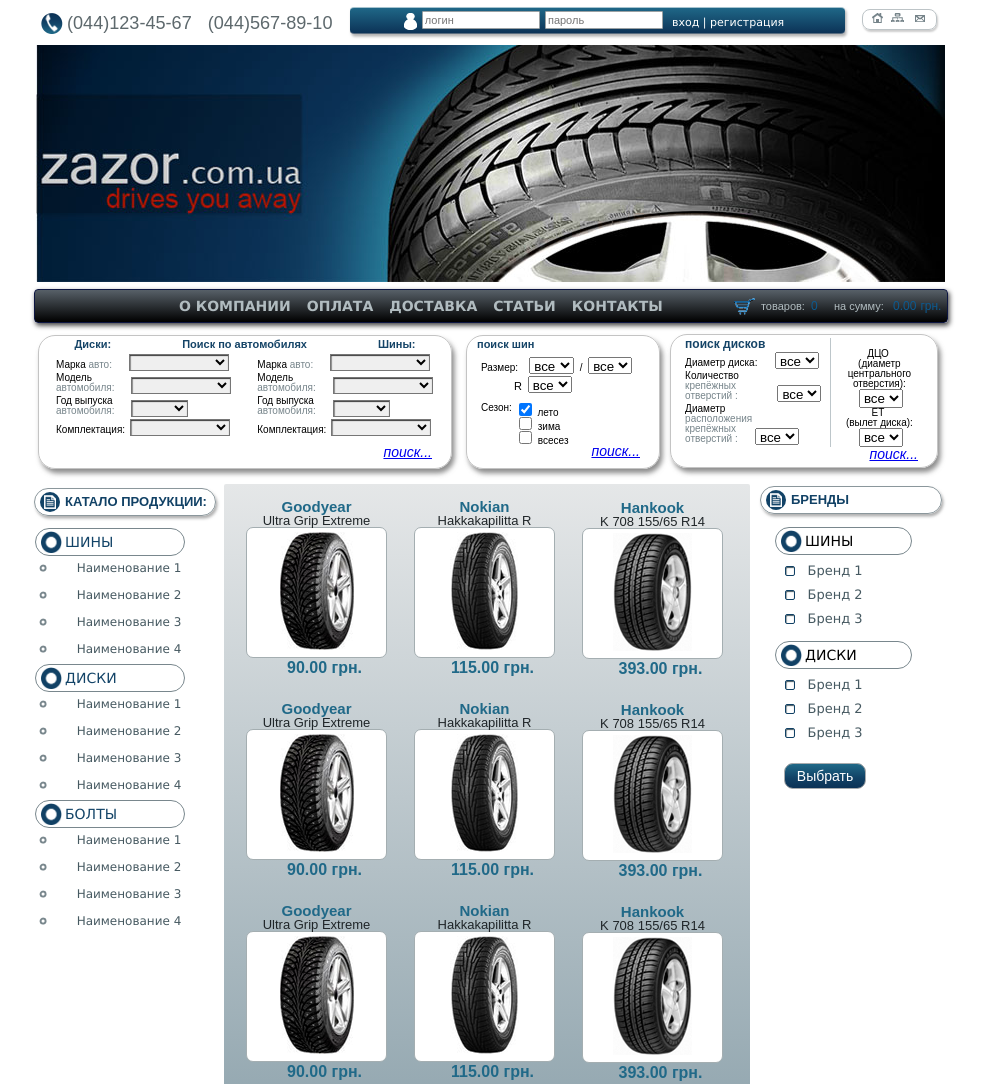
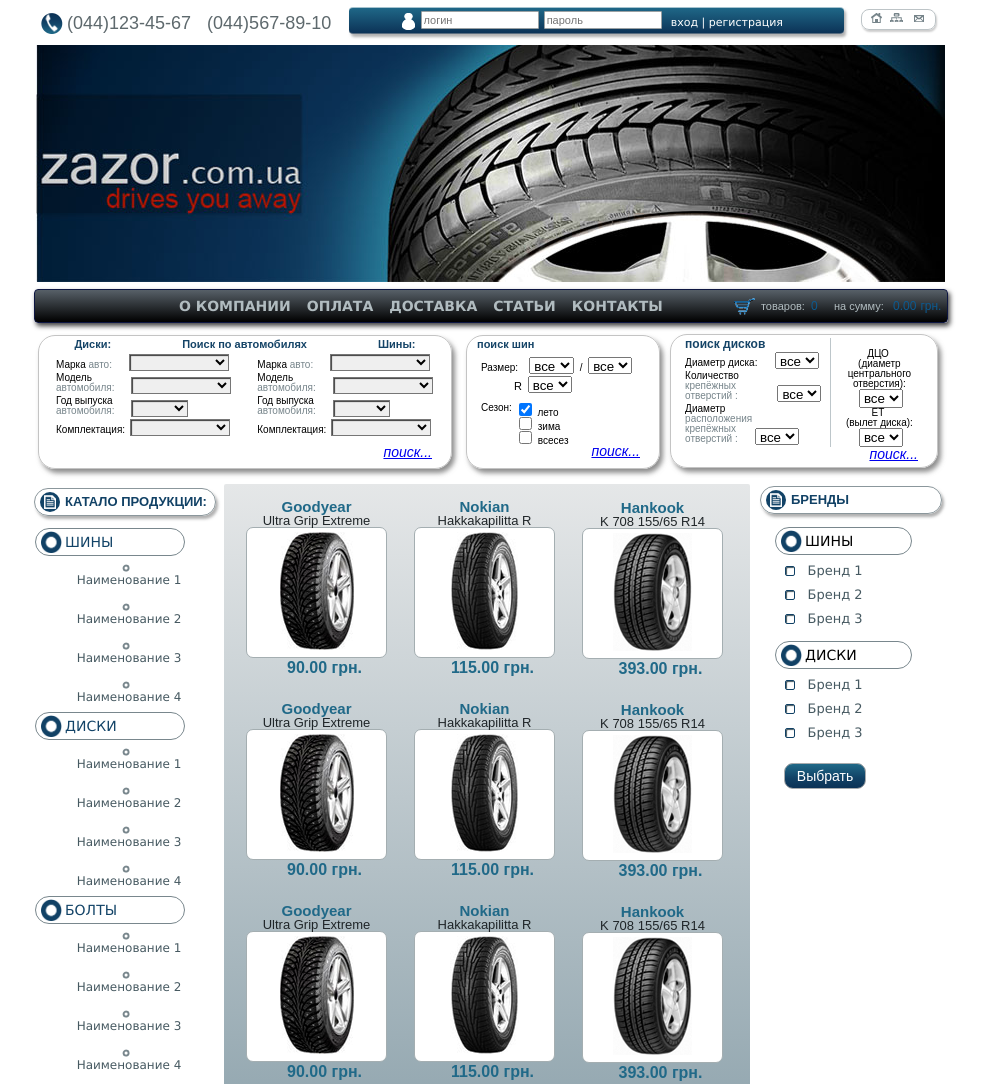
Before and after one commit to AlexandrKrotov/AlexandrKrotov.github.io, a plain HTML site: page GoIT/markup/home/lesson6/index.html in a window 1280 px wide. Shown: the top 1084 px of the page, without its empty margins (150-1135 px from the left). Drawn offline with Linux system fonts and the light colour scheme.

Commit message:
Lesson 6 After comment

```diff
--- a/GoIT/markup/home/lesson6/css/style.css
+++ b/GoIT/markup/home/lesson6/css/style.css
@@ -32,7 +32,7 @@
   align-items: center;
   margin-top: 8px;
   color: #5e696d;
-  font-size: 18.1px;
+  font-size: 18px;
   font-style: normal;
   line-height: 25px;
 }
@@ -60,7 +60,7 @@
   background: -webkit-linear-gradient(top, #1f6787, #0c3357);
   font-family: 'Lucida Sans Unicode';
   line-height: 25px;
-  box-shadow: 1.5px 2.6px 3px rgba(150, 150, 150, .75);
+  box-shadow: 2px 3px 3px rgba(150, 150, 150, .75);
 }
 
 .login img {
@@ -158,7 +158,7 @@
   border-radius: 4px;
   background: linear-gradient(to top, #000 0%, #576068 100%);
   color: #b1bcc0;
-  box-shadow: 1.5px 2.6px 5px rgba(0, 0, 0, .75);
+  box-shadow: 2px 3px 5px rgba(0, 0, 0, .75);
 }
 
 .menu ul {
@@ -228,7 +228,7 @@
   margin-top: 12px;
   border: 1px solid #c4c4c4;
   border-radius: 17px;
-  box-shadow: 2.6px 4.3px 5px rgba(104, 104, 104, .75);
+  box-shadow: 3px 4px 5px rgba(104, 104, 104, .75);
 }
 
 .filter-by-car {
@@ -293,12 +293,12 @@
 
 .w100 {
   width: 100px;
-  box-shadow: inset .5px .9px 1px rgba(0, 0, 0, .75);
+  box-shadow: inset 1px 1px 1px rgba(0, 0, 0, .75);
 }
 
 .w57 {
   width: 57px;
-  box-shadow: inset .5px .9px 1px rgba(0, 0, 0, .75);
+  box-shadow: inset 1px 1px 1px rgba(0, 0, 0, .75);
 }
 
 .search {
@@ -433,7 +433,7 @@
   font-size: 13px;
   line-height: 26px;
   text-align: center;
-  box-shadow: 1.5px 2.6px 3px rgba(150, 150, 150, .75);
+  box-shadow: 2px 3px 3px rgba(150, 150, 150, .75);
 }
 
 .catalog-header span {
@@ -455,9 +455,10 @@
   padding: 0;
   color: #465961;
   list-style-image: url('../img/smallmarker.png');
+  list-style-position: inside;
 }
 
-.catalog ul ul li {
+.catalog-value li {
   position: relative;
   top: 4px;
   left: 10px;
@@ -482,9 +483,9 @@
   text-decoration: underline;
 }
 
-.catalog ul ul li:hover {
+.catalog-value li:hover {
   margin-left: 9px;
-  list-style-image: url('../img/hoversmallmarker.png');
+  list-style-image:  url('../img/hoversmallmarker.png');
 }
 
 .catalog-sub-head {
@@ -650,7 +651,7 @@
   border: 1px solid #114165;
   border-radius: 2px;
   background-color: #fff;
-  box-shadow: inset .5px .9px 1px;
+  box-shadow: inset 1px 1px 1px;
   content: '';
 }
 
--- a/GoIT/markup/home/lesson6/index.html
+++ b/GoIT/markup/home/lesson6/index.html
@@ -280,7 +280,7 @@
               <img src="img/marker.png" alt="marker">
               <span>ШИНЫ</span>
             </div>
-            <ul>
+            <ul class="catalog-value">
               <li><a href="#">Наименование 1</a></li>
               <li><a href="#">Наименование 2</a></li>
               <li><a href="#">Наименование 3</a></li>
@@ -292,7 +292,7 @@
               <img src="img/marker.png" alt="marker">
               <span>ДИСКИ</span>
             </div>
-            <ul>
+            <ul class="catalog-value">
               <li><a href="#">Наименование 1</a></li>
               <li><a href="#">Наименование 2</a></li>
               <li><a href="#">Наименование 3</a></li>
@@ -304,7 +304,7 @@
               <img src="img/marker.png" alt="marker">
               <span>БОЛТЫ</span>
             </div>
-            <ul>
+            <ul class="catalog-value">
               <li><a href="#">Наименование 1</a></li>
               <li><a href="#">Наименование 2</a></li>
               <li><a href="#">Наименование 3</a></li>
```
